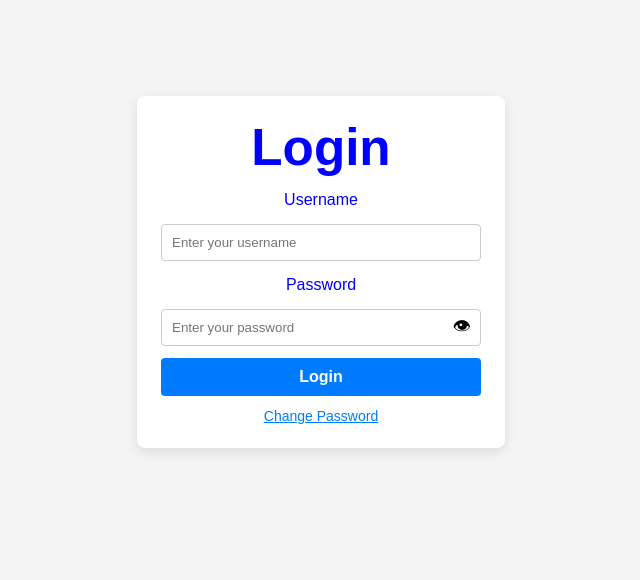
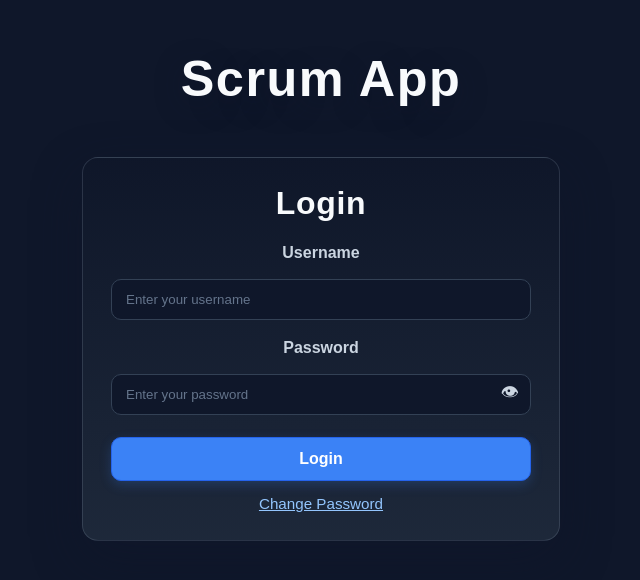
Before and after one commit to mancadra/scrum-app, a React (Vite) app: page /login in a window 1280 px wide. Shown: the part 128-708 px from the top of the page, without its empty margins (319-959 px from the left). Built offline with nearby package versions, Linux system fonts and the light colour scheme; no server answers.

Commit message:
Login styling

```diff
--- a/src/pages/LoginPage.css
+++ b/src/pages/LoginPage.css
@@ -5,45 +5,77 @@
 }
 
 .message.success { color: #38a169; }
-.message.error   { color: #e53e3e; }
+.message.error { color: #e53e3e; }
 
 .login-page {
   min-height: 100vh;
   display: flex;
+  flex-direction: column;
+  align-items: center;
   justify-content: center;
-  align-items: center;
-  background-color: #f4f4f4;
+  padding: 24px;
+  gap: 50px;
+  background: #0f172a;
+  color: #e2e8f0;
+}
+
+.login-page__title {
+  margin: 0;
+  font-size: clamp(2.2rem, 4.2vw, 3.15rem);
+  font-weight: 800;
+  letter-spacing: 0.03em;
+  color: #f8fafc;
+  text-align: center;
+  text-shadow: 0 8px 30px rgba(15, 23, 42, 0.45);
 }
 
 .login-form {
-  display: flex;
-  flex-direction: column;
-  gap: 12px;
-  width: 320px;
-  padding: 24px;
-  background-color: #ffffff;
-  border-radius: 8px;
-  box-shadow: 0 4px 12px rgba(0, 0, 0, 0.1);
+  display: grid;
+  gap: 14px;
+  width: min(100%, 420px);
+  padding: 28px;
+  margin-top: 0;
+  background: linear-gradient(180deg, rgba(15, 23, 42, 0.98), rgba(30, 41, 59, 0.98));
+  border: 1px solid rgba(148, 163, 184, 0.2);
+  border-radius: 16px;
+  box-shadow: 0 18px 50px rgba(15, 23, 42, 0.45);
+  backdrop-filter: blur(8px);
 }
 
 .login-title {
-  margin: 0;
+  margin: 0 0 4px;
   text-align: center;
-    color: Blue;
+  color: #f8fafc;
+  font-size: 2rem;
+  letter-spacing: 0.02em;
 }
 
 .login-label {
-  font-weight: 500;
-    color: Blue;
+  font-weight: 600;
+  color: #cbd5e1;
+  margin-top: 2px;
 }
 
 .login-input {
-  padding: 10px;
   width: 100%;
-  padding: 10px;
-  border: 1px solid #ccc;
-  border-radius: 4px;
+  padding: 12px 14px;
+  border: 1px solid #334155;
+  border-radius: 10px;
   box-sizing: border-box;
+  background: #0f172a;
+  color: #e2e8f0;
+  transition: border-color 0.2s ease, box-shadow 0.2s ease, background 0.2s ease;
+}
+
+.login-input::placeholder {
+  color: #64748b;
+}
+
+.login-input:focus {
+  outline: none;
+  border-color: #3b82f6;
+  box-shadow: 0 0 0 3px rgba(59, 130, 246, 0.18);
+  background: #111c33;
 }
 
 .password-input-wrapper {
@@ -51,56 +83,90 @@
 }
 
 .password-input {
-  padding-right: 44px;
+  padding-right: 48px;
 }
 
 .password-toggle {
   position: absolute;
   top: 50%;
-  right: 10px;
+  right: 12px;
   transform: translateY(-50%);
   border: none;
   background: transparent;
   cursor: pointer;
   font-size: 18px;
   padding: 0;
+  color: #cbd5e1;
+}
+
+.password-toggle:hover {
+  color: #ffffff;
 }
 
 .login-button {
-  padding: 10px;
-  border: none;
-  border-radius: 4px;
-  background-color: #007bff;
+  margin-top: 8px;
+  padding: 12px 14px;
+  border: 1px solid #2563eb;
+  border-radius: 10px;
+  background: #3b82f6;
   color: #ffffff;
   cursor: pointer;
-  font-weight: bold;
+  font-weight: 700;
+  box-shadow: 0 4px 12px rgba(59, 130, 246, 0.22);
+  transition: background 0.2s ease, border-color 0.2s ease, transform 0.15s ease;
 }
 
 .login-button:hover {
-  background-color: #0056b3;
+  background: #2563eb;
+  border-color: #1d4ed8;
+}
+
+.login-button:active {
+  transform: translateY(1px);
+}
+
+.login-button:focus-visible {
+  outline: 3px solid rgba(59, 130, 246, 0.35);
+  outline-offset: 2px;
+}
+
+.login-button:disabled {
+  opacity: 0.7;
+  cursor: not-allowed;
 }
 
 .login-link {
   background: none;
   border: none;
-  color: #007bff;
+  color: #93c5fd;
   cursor: pointer;
-  font-size: 0.875rem;
+  font-size: 0.95rem;
   padding: 0;
   text-align: center;
   text-decoration: underline;
+  justify-self: center;
 }
 
 .login-link:hover {
-  color: #0056b3;
+  color: #bfdbfe;
+}
+
+.error-badge,
+.success-badge {
+  margin: 4px 0 0;
+  padding: 0.85rem 1rem;
+  border-radius: 10px;
+  font-size: 0.92rem;
+}
+
+.error-badge {
+  background: rgba(127, 29, 29, 0.45);
+  color: #fecaca;
+  border: 1px solid rgba(248, 113, 113, 0.35);
 }
 
 .success-badge {
-  background-color: #f0fff4;
-  color: #276749;
-  padding: 0.75rem;
-  border-radius: 6px;
-  border-left: 4px solid #38a169;
-  font-size: 0.875rem;
-  margin-top: 0.75rem;
+  background: rgba(22, 101, 52, 0.35);
+  color: #bbf7d0;
+  border: 1px solid rgba(74, 222, 128, 0.3);
 }
--- a/src/pages/LoginPage.jsx
+++ b/src/pages/LoginPage.jsx
@@ -139,6 +139,7 @@ export default function LoginPage({ onLogin }) {
   if (mode === 'changePassword') {
     return (
       <div className="login-page">
+        <h1 className="login-page__title">Scrum App</h1>
         <form className="login-form" onSubmit={handleChangePasswordSubmit}>
           <h1 className="login-title">Change Password</h1>
 
@@ -199,6 +200,7 @@ export default function LoginPage({ onLogin }) {
 
   return (
     <div className="login-page">
+      <h1 className="login-page__title">Scrum App</h1>
       <form className="login-form" onSubmit={handleLoginSubmit}>
         <h1 className="login-title">Login</h1>
 
```
